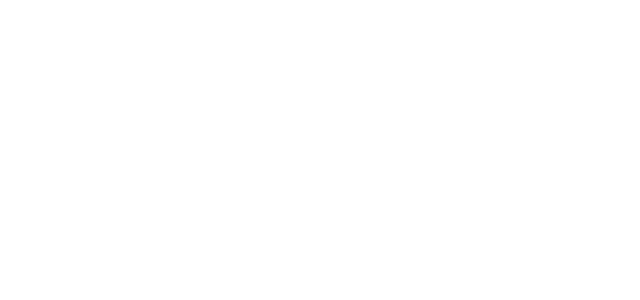
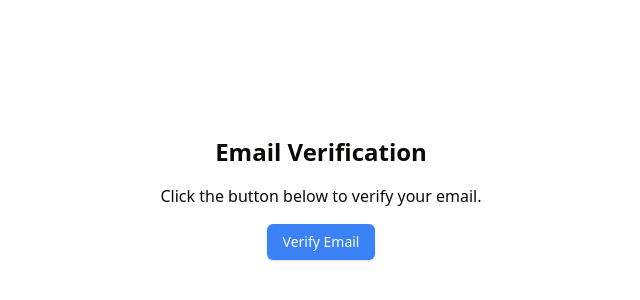
Before and after one commit to Rabi14378/RTC, a React (Vite) app in the folder Client/: page /auth/verify/1 in a window 1280 px wide. Before the commit this address had no page. Shown: the part 202-502 px from the top of the page, without its empty margins (319-959 px from the left). Built offline with nearby package versions, Linux system fonts and the light colour scheme.

Commit message:
verification page

```diff
--- a/Client/package.json
+++ b/Client/package.json
@@ -12,6 +12,7 @@
   "dependencies": {
     "@radix-ui/react-label": "^2.1.2",
     "@radix-ui/react-slot": "^1.1.2",
+    "axios": "^1.7.9",
     "class-variance-authority": "^0.7.1",
     "clsx": "^2.1.1",
     "lucide-react": "^0.475.0",
--- a/Client/src/App.jsx
+++ b/Client/src/App.jsx
@@ -1,9 +1,8 @@
-import reactLogo from "./assets/react.svg";
-import viteLogo from "/vite.svg";
 import { Routes, Route } from "react-router-dom";
 import SignUp from "./Pages/signUp";
 import SignIn from "./Pages/signIn";
 import ChatPage from "./Pages/chatPage";
+import VerifyEmail from "./Pages/verificationPage";
 
 function App() {
   return (
@@ -13,8 +12,8 @@ function App() {
       </Route>
       <Route path="/signup" element={<SignUp />} />
       <Route path="/signin" element={<SignIn />} />
-      {/* <Route path="/sidebar" element={<Sidebar />} />
-      <Route path="/chatpanel" element={<ChatPanel />} /> */}
+      <Route path="/auth/verify/:verificationToken" element={<VerifyEmail />} />
+      {/* <Route path="/chatpanel" element={<ChatPanel />} /> */}
     </Routes>
   );
 }
--- /dev/null
+++ b/Client/src/Pages/verificationPage.jsx
@@ -0,0 +1,52 @@
+import { useState } from "react";
+import { useParams, useNavigate } from "react-router-dom";
+import { Button } from "@/components/ui/button";
+import axios from "axios";
+
+export default function VerifyEmail() {
+  const { verificationToken } = useParams();
+  const navigate = useNavigate();
+  const [status, setStatus] = useState("pending");
+
+  const handleVerification = async () => {
+    try {
+      const response = await axios.post(
+        `${
+          import.meta.env.VITE_SERVER_URL
+        }/api/auth/verify/${verificationToken}`
+      );
+      if (response.data.success) {
+        setStatus("success");
+        setTimeout(() => navigate("/"), 2000);
+      } else {
+        setStatus("failed");
+      }
+    } catch (error) {
+      setStatus("failed");
+    }
+  };
+
+  return (
+    <div className="flex flex-col items-center justify-center h-screen p-4">
+      <h1 className="text-2xl font-bold mb-4">Email Verification</h1>
+      {status === "pending" && (
+        <>
+          <p className="mb-4">Click the button below to verify your email.</p>
+          <Button
+            onClick={handleVerification}
+            className="bg-blue-500 text-white">
+            Verify Email
+          </Button>
+        </>
+      )}
+      {status === "success" && (
+        <p className="text-green-600">
+          Email verified successfully! Redirecting...
+        </p>
+      )}
+      {status === "failed" && (
+        <p className="text-red-600">Verification failed. Try again later.</p>
+      )}
+    </div>
+  );
+}
```
Also changed, not shown: 1 other file (tests, documents, lock files or other folders).
